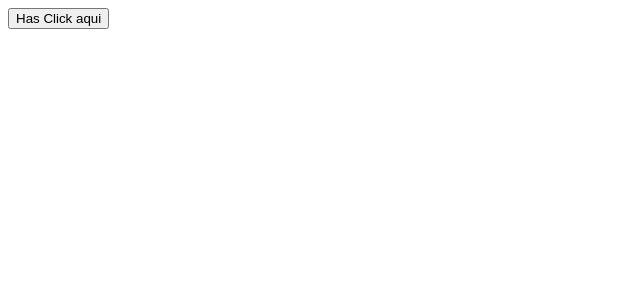
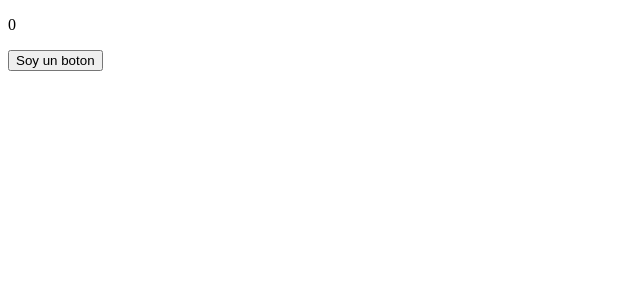
Before and after one commit to Jhonatanisai8/app-repaso-react, a React (Vite) app: page / in a window 1280 px wide. Shown: the top 300 px of the page, without its empty margins (0-640 px from the left). Built offline with nearby package versions, Linux system fonts and the light colour scheme.

Commit message:
eventos en react

```diff
--- a/src/App.jsx
+++ b/src/App.jsx
@@ -1,3 +1,4 @@
+import ContadorApp from './components/events/ContadorApp'
 import MiBoton from './components/events/MiBoton'
 import PerfilUsuario from './components/PerfilUsuario'
 import TarjetaEmpleado from './components/props/TarjetaEmpleado'
@@ -27,7 +28,11 @@ function App() {
         nombre={"Eli"}
       >
       </TarjetaEmpleado1> */}
-      <MiBoton></MiBoton>
+      {/* <MiBoton></MiBoton> */}
+      <ContadorApp
+        valor={0}
+      >
+      </ContadorApp>
     </div>
   )
 }
--- /dev/null
+++ b/src/components/events/ContadorApp.jsx
@@ -0,0 +1,20 @@
+import React from 'react'
+
+const ContadorApp = ({ valor }) => {
+  function aumentarContador() {
+    valor += 1
+    console.log(valor);
+
+  }
+
+  return (
+    <div>
+      <p>{valor}</p>
+      <button onClick={() => aumentarContador(valor)}>
+        Soy un boton
+      </button>
+    </div>
+  )
+}
+
+export default ContadorApp
```
